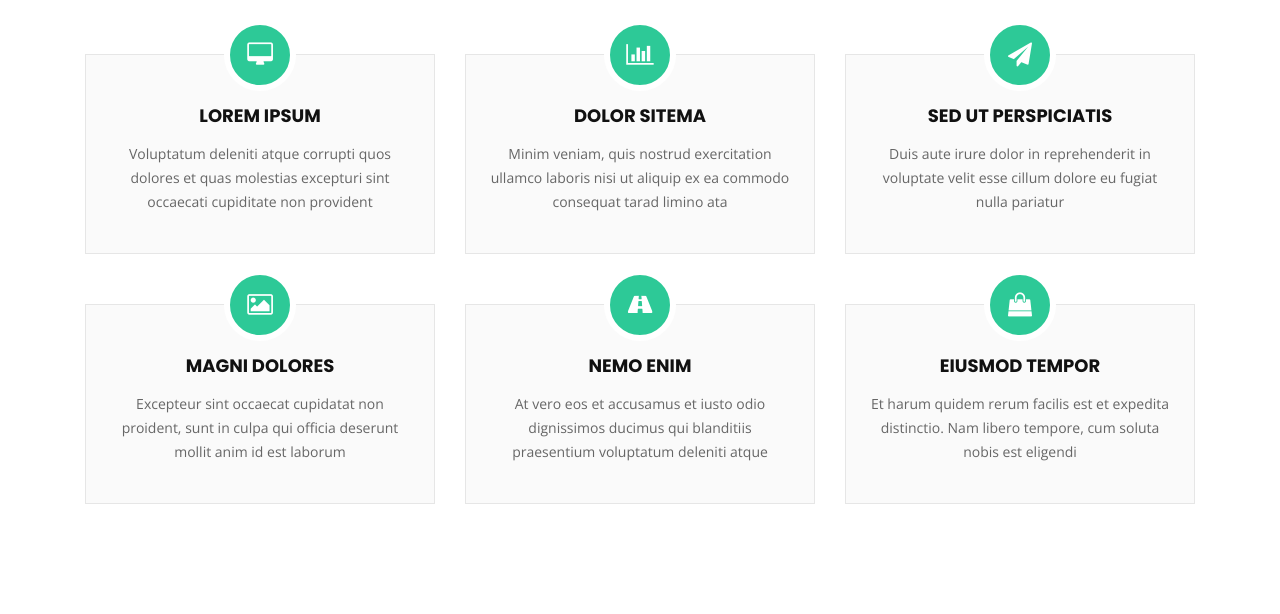
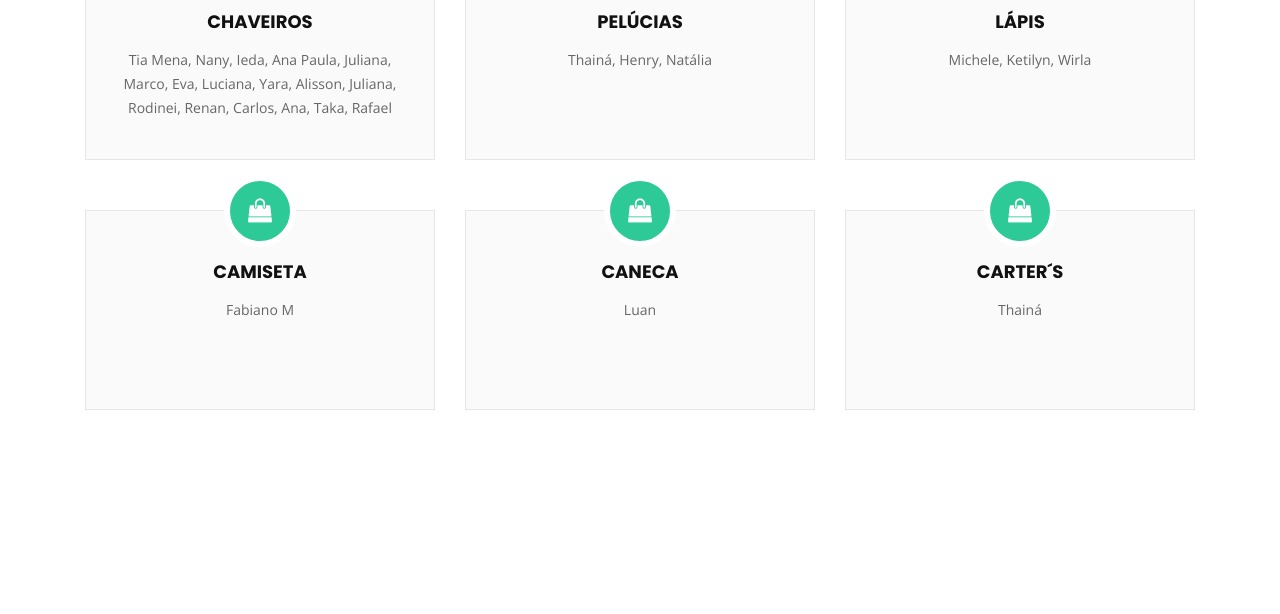
Before and after one commit to uiliannunes/eua, a plain HTML site: page fran.html in a window 1280 px wide. Shown: the part 323-937 px from the top of the page. After the commit the page ends 843 px from the top, so only its background shows below. Drawn offline with nearby package versions, Linux system fonts and the light colour scheme.

Commit message:
Add files via upload

```diff
--- a/fran.html
+++ b/fran.html
@@ -145,51 +145,52 @@
     <section id="services">
       <div class="container wow fadeIn">
         <div class="section-header">
-          <h3 class="section-title">Services</h3>
-          <p class="section-description">Sed ut perspiciatis unde omnis iste natus error sit voluptatem accusantium doloremque</p>
+          <h3 class="section-title">Lista de Compras - Fran</h3>
         </div>
         <div class="row">
           <div class="col-lg-4 col-md-6 wow fadeInUp" data-wow-delay="0.2s">
             <div class="box">
-              <div class="icon"><a href=""><i class="fa fa-desktop"></i></a></div>
-              <h4 class="title"><a href="">Lorem Ipsum</a></h4>
-              <p class="description">Voluptatum deleniti atque corrupti quos dolores et quas molestias excepturi sint occaecati cupiditate non provident</p>
+              <div class="icon"><a href=""><i class="fa fa-shopping-bag"></i></a></div>
+              <h4 class="title"><a href="">CHAVEIROS</a></h4>
+              <p class="description">
+              Tia Mena, Nany, Ieda, Ana Paula, Juliana, Marco, Eva, Luciana, Yara, Alisson, Juliana, Rodinei, Renan, Carlos, Ana, Taka, Rafael
+              </p>
             </div>
           </div>
           <div class="col-lg-4 col-md-6 wow fadeInUp" data-wow-delay="0.4s">
             <div class="box">
-              <div class="icon"><a href=""><i class="fa fa-bar-chart"></i></a></div>
-              <h4 class="title"><a href="">Dolor Sitema</a></h4>
-              <p class="description">Minim veniam, quis nostrud exercitation ullamco laboris nisi ut aliquip ex ea commodo consequat tarad limino ata</p>
+              <div class="icon"><a href=""><i class="fa fa-shopping-bag"></i></a></div>
+              <h4 class="title"><a href="">PELÚCIAS</a></h4>
+              <p class="description">Thainá, Henry, Natália</p>
             </div>
           </div>
           <div class="col-lg-4 col-md-6 wow fadeInUp" data-wow-delay="0.6s">
             <div class="box">
-              <div class="icon"><a href=""><i class="fa fa-paper-plane"></i></a></div>
-              <h4 class="title"><a href="">Sed ut perspiciatis</a></h4>
-              <p class="description">Duis aute irure dolor in reprehenderit in voluptate velit esse cillum dolore eu fugiat nulla pariatur</p>
+              <div class="icon"><a href=""><i class="fa fa-shopping-bag"></i></a></div>
+              <h4 class="title"><a href="">LÁPIS</a></h4>
+              <p class="description">Michele, Ketilyn, Wirla</p>
             </div>
           </div>
 
           <div class="col-lg-4 col-md-6 wow fadeInUp" data-wow-delay="0.2s">
             <div class="box">
-              <div class="icon"><a href=""><i class="fa fa-photo"></i></a></div>
-              <h4 class="title"><a href="">Magni Dolores</a></h4>
-              <p class="description">Excepteur sint occaecat cupidatat non proident, sunt in culpa qui officia deserunt mollit anim id est laborum</p>
+              <div class="icon"><a href=""><i class="fa fa-shopping-bag"></i></a></div>
+              <h4 class="title"><a href="">CAMISETA</a></h4>
+              <p class="description">Fabiano M</p>
             </div>
           </div>
           <div class="col-lg-4 col-md-6 wow fadeInUp" data-wow-delay="0.4s">
             <div class="box">
-              <div class="icon"><a href=""><i class="fa fa-road"></i></a></div>
-              <h4 class="title"><a href="">Nemo Enim</a></h4>
-              <p class="description">At vero eos et accusamus et iusto odio dignissimos ducimus qui blanditiis praesentium voluptatum deleniti atque</p>
+              <div class="icon"><a href=""><i class="fa fa-shopping-bag"></i></a></div>
+              <h4 class="title"><a href="">CANECA</a></h4>
+              <p class="description">Luan</p>
             </div>
           </div>
-          <div class="col-lg-4 col-md-6 wow fadeInUp" data-wow-delay="0.6s">
+          <div class="col-lg-4 col-md-6 wow fadeInUp" data-wow-delay="0.4s">
             <div class="box">
               <div class="icon"><a href=""><i class="fa fa-shopping-bag"></i></a></div>
-              <h4 class="title"><a href="">Eiusmod Tempor</a></h4>
-              <p class="description">Et harum quidem rerum facilis est et expedita distinctio. Nam libero tempore, cum soluta nobis est eligendi</p>
+              <h4 class="title"><a href="">CARTER´S</a></h4>
+              <p class="description">Thainá</p>
             </div>
           </div>
         </div>
```
